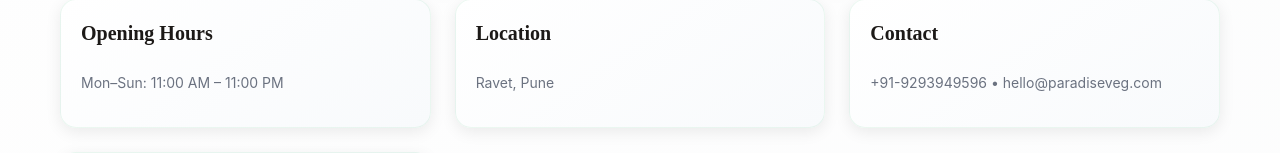
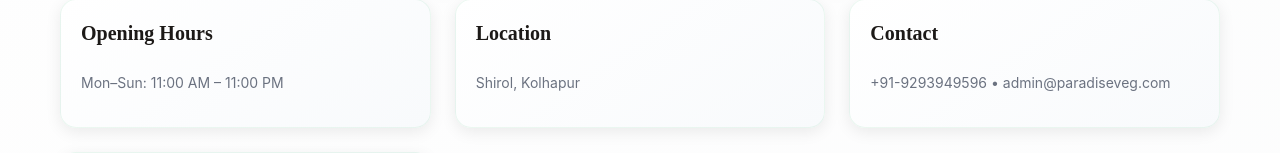
Before and after one commit to Yash-997/Hotel_Menu, a React (Create React App) app: page / in a window 1280 px wide. Shown: the part 535-688 px from the top of the page. Built offline with nearby package versions, Linux system fonts and the light colour scheme.

Commit message:
Update location and contact information

```diff
--- a/src/pages/Home.js
+++ b/src/pages/Home.js
@@ -33,13 +33,13 @@ export default function Home() {
           <article className="card" aria-label="Location">
             <div className="card-body">
               <h3 style={{ margin: 0 }}>Location</h3>
-              <p className="desc">Ravet, Pune</p>
+              <p className="desc">Shirol, Kolhapur</p>
             </div>
           </article>
           <article className="card" aria-label="Contact">
             <div className="card-body">
               <h3 style={{ margin: 0 }}>Contact</h3>
-              <p className="desc">+91-9293949596 • hello@paradiseveg.com</p>
+              <p className="desc">+91-9293949596 • admin@paradiseveg.com</p>
             </div>
           </article>
           <article className="card" aria-label="Cuisine">
```
